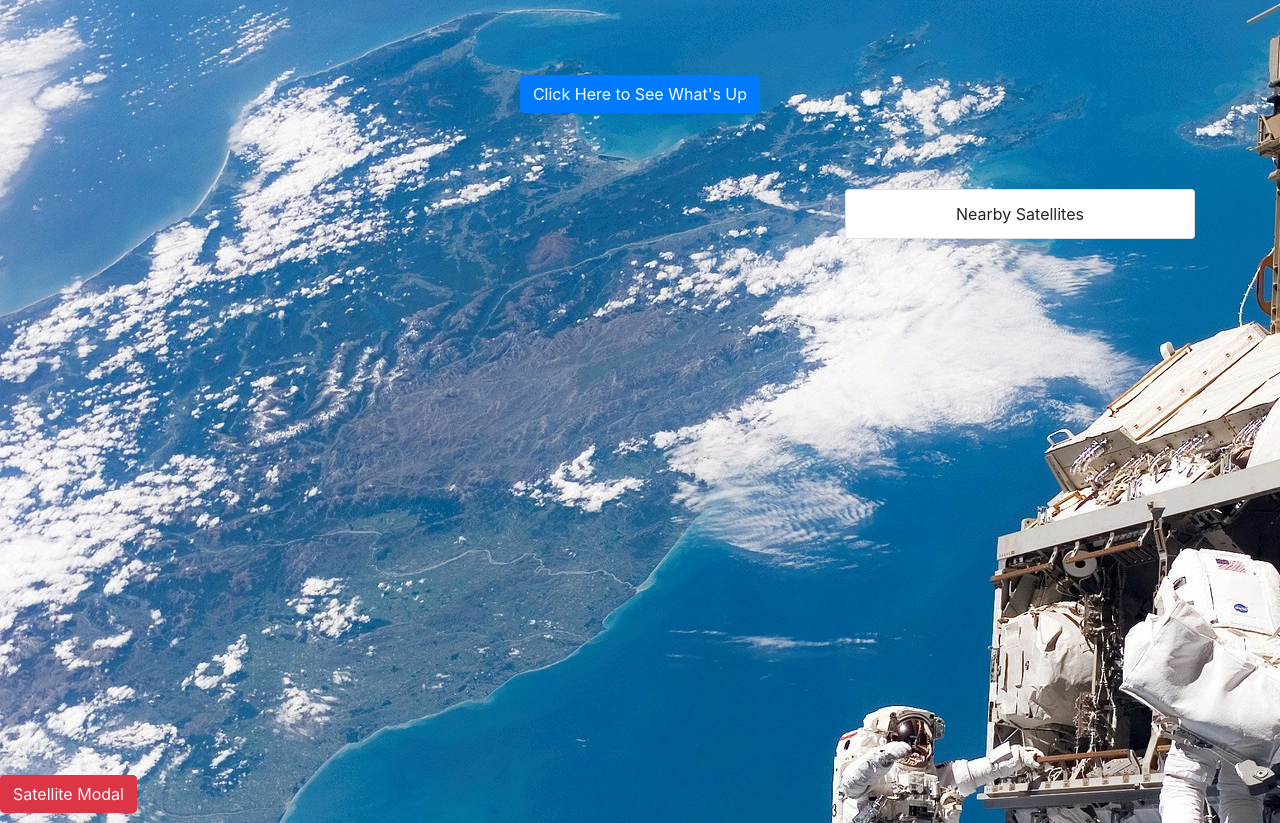
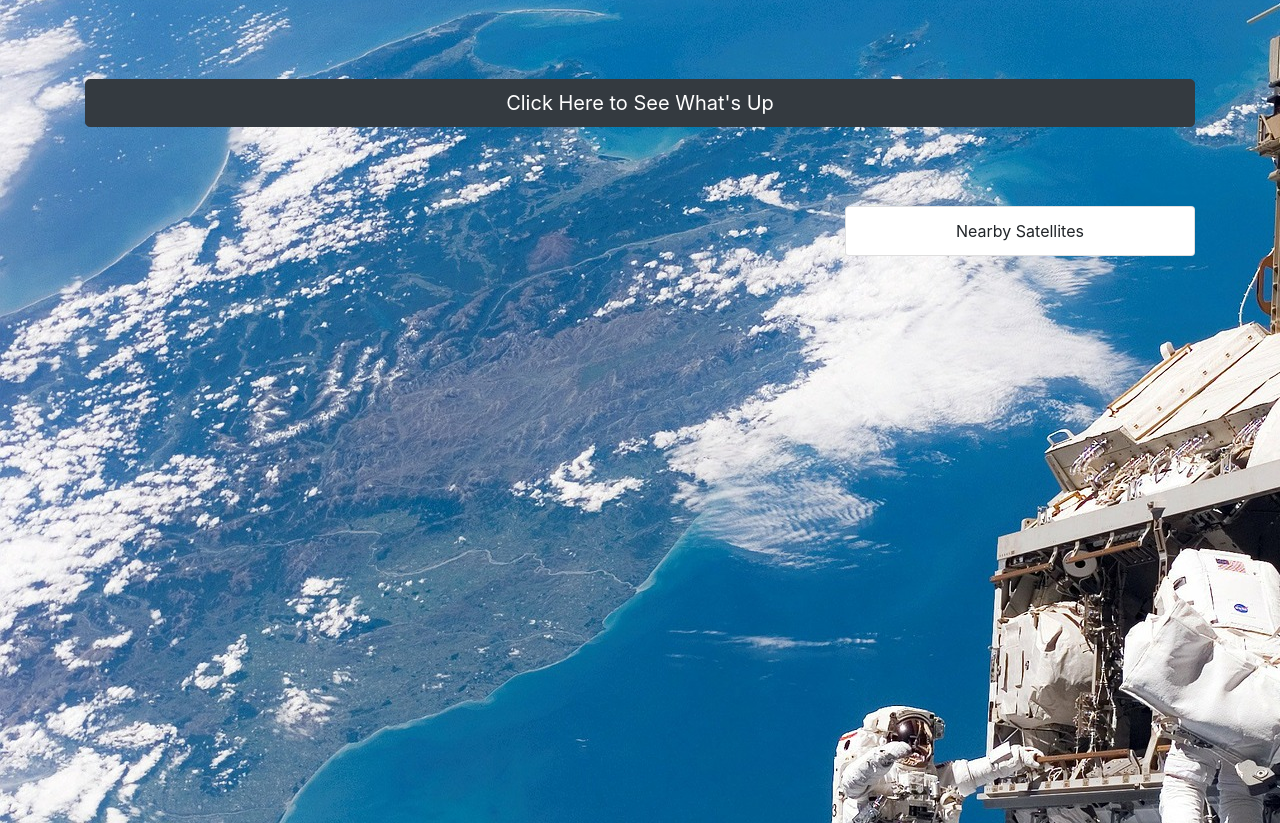
Before and after one commit to puglisac/orbital-sky, a Flask app: page / in a window 1280 px wide. Shown: the part 73-896 px from the top of the page. Run offline with Flask 2, Linux system fonts and the light colour scheme; some libraries are stand-ins or nearby versions.

Commit message:
Add some styling and code cleanup

```diff
--- a/static/css/app.css
+++ b/static/css/app.css
@@ -4,10 +4,12 @@ body {
 }
 
 #sat-list {
-  height: 60vh;
+  height: 453px;
   overflow-y: scroll;
+}
+
+#sat-list li {
   cursor: pointer;
-
 }
 
 .overlay-box {
--- a/static/js/app.js
+++ b/static/js/app.js
@@ -73,13 +73,12 @@ function createSatList(data) {
     li.addEventListener('click', () => {
       renderSatModal(sat.satid);
     })
-    li.setAttribute('data-toggle', 'modal');
-    li.setAttribute('data-target', 'sat-modal')
     satList.append(li);
   })
 }
 
 async function renderSatModal(id) {
+  $('#sat-modal').modal('show');
   const resp = await axios.get(`/satellites/${id}`);
   console.log(resp);
 };
--- a/templates/app.html
+++ b/templates/app.html
@@ -5,15 +5,15 @@
 
   <div class="container h-100">
     <div class="row vh-100 align-items-center">
-      <div class="col-md-12 mb-4 d-flex justify-content-center">
-        <button id="location-btn" class="btn btn-primary mx-auto">Click Here to See What's Up</button>
+      <div class="col-lg-12 mb-4 d-flex justify-content-center">
+        <button id="location-btn" class="btn btn-dark btn-lg btn-block mx-auto">Click Here to See What's Up</button>
       </div>
-      <div class="col-md-8 mb-auto">
+      <div class="col-lg-8 mb-auto">
         <canvas id="globe" height="500" width="500">
           Your browser does not support HTML5 Canvas.
         </canvas>
       </div>
-      <div class="col-md-4 mb-auto">
+      <div class="col-lg-4 mb-auto">
         <ul class="list-group">
           <li class="text-center list-group-item">Nearby Satellites</li>
         </ul>
@@ -24,17 +24,12 @@
   <script src="{{ url_for('static', filename='node_modules/@nasaworldwind/worldwind/build/dist/worldwind.min.js')}}"></script>
   <script src="/static/js/app.js" defer></script>
 
-  <button type="button" class="btn btn-danger" data-toggle="modal" data-target="#sat-modal">
-    Satellite Modal
-  </button>
-
-
   <div class="modal fade" id="sat-modal" tabindex="-1" role="dialog" aria-labelledby="sat-modal" aria-hidden="true">
 
     <div class="modal-dialog" role="document">
     <div class="modal-content">
       <div class="modal-header">
-        <h3 class="modal-title" id="exampleModalLabel">Satellite Name</h3>
+        <h3 class="modal-title" id="sat-name"></h3>
         <button type="button" class="close" data-dismiss="modal" aria-label="Close">
           <span aria-hidden="true">&times;</span>
         </button>
@@ -48,19 +43,19 @@
           <tbody>
               <tr>
                   <td><b>Country of Origin:</b></td>
-                  <td>Canada</td>
+                  <td id="sat-country"></td>
               </tr>
               <tr>
                 <td><b>Launch Date:</b></td>
-                <td>2/22/2014</td>
+                <td id="sat-launch-date"></td>
               </tr>
               <tr>
                 <td><b>Category:</b></td>
-                <td>Weather</td>
+                <td id="sat-category"></td>
               </tr>
               <tr>
                 <td><b>Current Coordinates:</b></td>
-                <td>43.038902°, -87.906471°</td>
+                <td id="sat-coords"></td>
               </tr>
           </tbody>
         </table>
```
